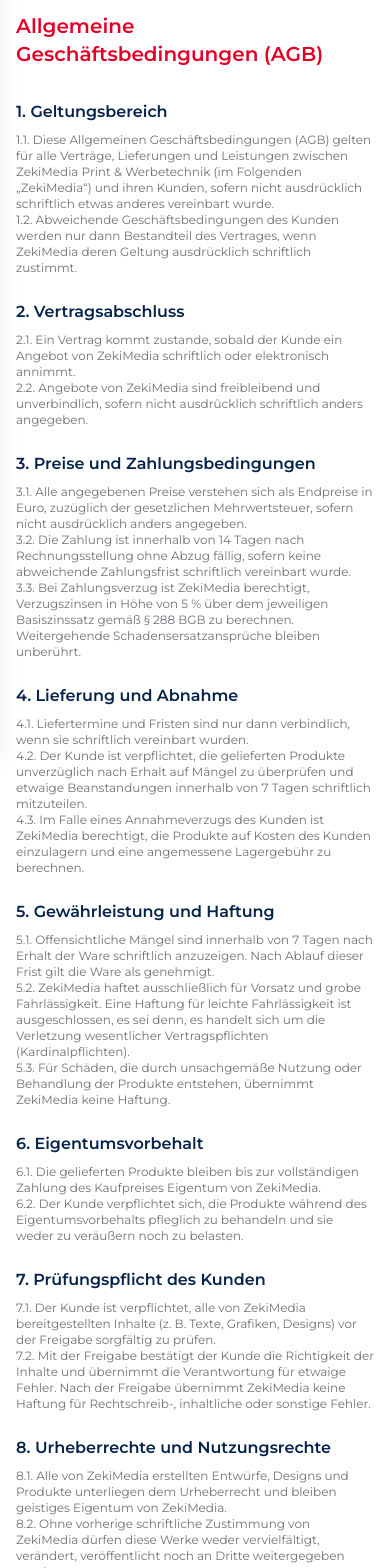
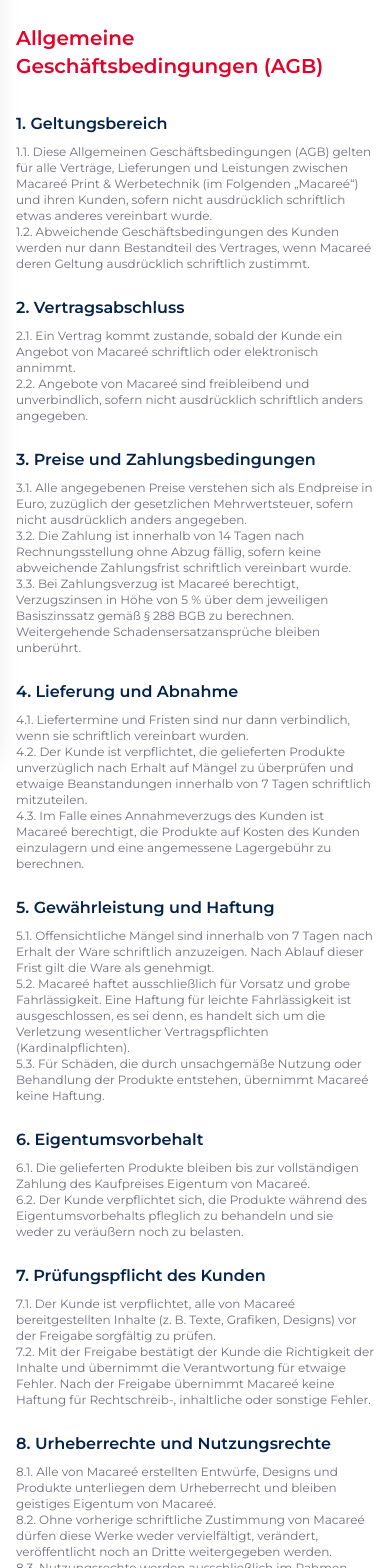
Before and after one commit to t4ner/zekidesign-website, a React (Vite) app: page /agb in a window 390 px wide. Shown: the part 100-1668 px from the top of the page. Built offline with nearby package versions, Linux system fonts and the light colour scheme.

Commit message:
project updated

```diff
--- a/index.html
+++ b/index.html
@@ -9,11 +9,11 @@
     />
 
     <!-- Primary Meta Tags -->
-    <title>ZekiMedia Print & Werbetechnik</title>
-    <meta name="title" content="ZekiMedia Print & Werbetechnik" />
+    <title>Macareé Print & Werbetechnik</title>
+    <meta name="title" content="Macareé Print & Werbetechnik" />
     <meta
       name="description"
-      content="★★★★★ ZekiMedia Print & Werbetechnik in Mannheim ✓ Grafikdesign ✓ Printmedien ✓ Banner & Planen ✓ Schilder ✓ Fensterwerbung ✓ KFZ-Werbung ✓ LED-Werbung ✓ Textildruck ✓ Werbeartikel ✓ Messebau ⚡ ☎ +491733123222"
+      content="★★★★★ Macareé Print & Werbetechnik in Mannheim ✓ Grafikdesign ✓ Printmedien ✓ Banner & Planen ✓ Schilder ✓ Fensterwerbung ✓ KFZ-Werbung ✓ LED-Werbung ✓ Textildruck ✓ Werbeartikel ✓ Messebau ⚡ ☎ +491733123222"
     />
 
     <meta
@@ -22,7 +22,7 @@
     />
 
     <!-- Erweiterte Meta-Tags -->
-    <meta name="author" content="ZekiMedia Print & Werbetechnik" />
+    <meta name="author" content="Macareé Print & Werbetechnik" />
     <meta
       name="robots"
       content="index, follow, max-image-preview:large, max-snippet:-1, max-video-preview:-1"
@@ -35,16 +35,13 @@
     <meta name="mobile-web-app-capable" content="yes" />
     <meta name="theme-color" content="#E40128" />
     <meta name="msapplication-TileColor" content="#E40128" />
-    <meta name="application-name" content="ZekiMedia Print & Werbetechnik" />
-    <meta
-      name="mobile-web-app-title"
-      content="ZekiMedia Print & Werbetechnik"
-    />
+    <meta name="application-name" content="Macareé Print & Werbetechnik" />
+    <meta name="mobile-web-app-title" content="Macareé Print & Werbetechnik" />
 
     <!-- Open Graph / Facebook -->
     <meta property="og:type" content="website" />
-    <meta property="og:url" content="https://zekidesign.de/" />
-    <meta property="og:title" content="ZekiMedia Print & Werbetechnik" />
+    <meta property="og:url" content="https://macaree.de/" />
+    <meta property="og:title" content="Macareé Print & Werbetechnik" />
     <meta
       property="og:description"
       content="Professionelle Dienstleistungen für Grafikdesign, Printmedien, Banner, Schilder, Fenster- & KFZ-Werbung, LED-Werbung, Textildruck, Werbeartikel und Messebau. Innovative Lösungen für Ihre Markenpräsenz mit höchster Qualität."
@@ -52,7 +49,7 @@
     <meta property="og:image" content="/logo/logo2.png" />
     <meta property="og:image:width" content="1200" />
     <meta property="og:image:height" content="630" />
-    <meta property="og:site_name" content="ZekiMedia Print & Werbetechnik" />
+    <meta property="og:site_name" content="Macareé Print & Werbetechnik" />
     <meta property="og:locale" content="de_DE" />
     <meta property="og:locale:alternate" content="en_US" />
 
@@ -63,21 +60,21 @@
     <meta name="ICBM" content="49.4875, 8.4660" />
 
     <!-- Canonical & Language -->
-    <link rel="canonical" href="https://zekidesign.de/" />
-    <link rel="alternate" hreflang="de" href="https://zekidesign.de/" />
+    <link rel="canonical" href="https://macaree.de/" />
+    <link rel="alternate" hreflang="de" href="https://macaree.de/" />
 
     <!-- Schema.org Markup -->
     <script type="application/ld+json">
       {
         "@context": "https://schema.org",
         "@type": "LocalBusiness",
-        "@id": "https://zekidesign.de/#organization",
-        "name": "ZekiMedia Print & Werbetechnik",
+        "@id": "https://macaree.de/#organization",
+        "name": "Macareé Print & Werbetechnik",
         "image": "/logo/logo2.png",
-        "url": "https://zekidesign.de",
+        "url": "https://macaree.de",
         "telephone": "+491733123222",
         "priceRange": "€€",
-        "description": "Mit unserer tiefen Expertise in den Bereichen Grafikdesign, Printmedien, Banner & Planen, Schilder, Fensterwerbung, FZ-Werbung, LED-Werbung, Textildruck, Werbeartikel und Messebau setzen wir bei ZekiMedia innovative und bahnbrechende Techniken in der Werbewelt um. ZekiMedia schreitet auf dem Weg, das prestigeträchtigste Medieninstrument der Branche zu werden, und zeigt unser unerschütterliches Engagement für höchste Qualität.",
+        "description": "Mit unserer tiefen Expertise in den Bereichen Grafikdesign, Printmedien, Banner & Planen, Schilder, Fensterwerbung, FZ-Werbung, LED-Werbung, Textildruck, Werbeartikel und Messebau setzen wir bei Macareé innovative und bahnbrechende Techniken in der Werbewelt um. Macareé schreitet auf dem Weg, das prestigeträchtigste Medieninstrument der Branche zu werden, und zeigt unser unerschütterliches Engagement für höchste Qualität.",
         "areaServed": {
           "@type": "City",
           "name": "Mannheim"
@@ -91,7 +88,7 @@
         },
         "hasOfferCatalog": {
           "@type": "OfferCatalog",
-          "name": "ZekiMedia Print & Werbetechnik Services",
+          "name": "Macareé Print & Werbetechnik Services",
           "itemListElement": [
             {
               "@type": "Offer",
@@ -198,61 +195,61 @@
             "@type": "ListItem",
             "position": 1,
             "name": "Grafikdesign",
-            "item": "https://zekidesign.de/dienstleistungen/grafikdesign"
+            "item": "https://macaree.de/dienstleistungen/grafikdesign"
           },
           {
             "@type": "ListItem",
             "position": 2,
             "name": "Printmedien",
-            "item": "https://zekidesign.de/dienstleistungen/printmedien"
+            "item": "https://macaree.de/dienstleistungen/printmedien"
           },
           {
             "@type": "ListItem",
             "position": 3,
             "name": "Banner & Planen",
-            "item": "https://zekidesign.de/dienstleistungen/banner-&-planen"
+            "item": "https://macaree.de/dienstleistungen/banner-&-planen"
           },
           {
             "@type": "ListItem",
             "position": 4,
             "name": "Schilder",
-            "item": "https://zekidesign.de/dienstleistungen/schilder"
+            "item": "https://macaree.de/dienstleistungen/schilder"
           },
           {
             "@type": "ListItem",
             "position": 5,
             "name": "Fensterwerbung",
-            "item": "https://zekidesign.de/dienstleistungen/fensterwerbung"
+            "item": "https://macaree.de/dienstleistungen/fensterwerbung"
           },
           {
             "@type": "ListItem",
             "position": 6,
             "name": "KFZ-Werbung",
-            "item": "https://zekidesign.de/dienstleistungen/kfz-werbung"
+            "item": "https://macaree.de/dienstleistungen/kfz-werbung"
           },
           {
             "@type": "ListItem",
             "position": 7,
             "name": "LED-Werbung",
-            "item": "https://zekidesign.de/dienstleistungen/led-werbung"
+            "item": "https://macaree.de/dienstleistungen/led-werbung"
           },
           {
             "@type": "ListItem",
             "position": 8,
             "name": "Textildruck",
-            "item": "https://zekidesign.de/dienstleistungen/textildruck"
+            "item": "https://macaree.de/dienstleistungen/textildruck"
           },
           {
             "@type": "ListItem",
             "position": 9,
             "name": "Werbeartikel",
-            "item": "https://zekidesign.de/dienstleistungen/werbeartikel"
+            "item": "https://macaree.de/dienstleistungen/werbeartikel"
           },
           {
             "@type": "ListItem",
             "position": 10,
             "name": "Messebau",
-            "item": "https://zekidesign.de/dienstleistungen/messebau"
+            "item": "https://macaree.de/dienstleistungen/messebau"
           }
         ]
       }
@@ -270,7 +267,7 @@
             "name": "Grafikdesign",
             "description": "Logo Design, Corporate Design, Geschäftsausstattung",
             "image": "/productsImage/design.webp",
-            "url": "https://zekidesign.de/dienstleistungen/grafikdesign",
+            "url": "https://macaree.de/dienstleistungen/grafikdesign",
             "offers": {
               "@type": "Offer",
               "availability": "https://schema.org/InStock",
@@ -284,7 +281,7 @@
             "name": "Printmedien",
             "description": "Flyer, Visitenkarten, Briefpapier",
             "image": "/productsImage/print.webp",
-            "url": "https://zekidesign.de/dienstleistungen/printmedien",
+            "url": "https://macaree.de/dienstleistungen/printmedien",
             "offers": {
               "@type": "Offer",
               "availability": "https://schema.org/InStock",
@@ -298,7 +295,7 @@
             "name": "Banner & Planen",
             "description": "Werbebanner, Mesh-Banner, PVC-Banner",
             "image": "/productsImage/banner.webp",
-            "url": "https://zekidesign.de/dienstleistungen/banner-%26-planen",
+            "url": "https://macaree.de/dienstleistungen/banner-%26-planen",
             "offers": {
               "@type": "Offer",
               "availability": "https://schema.org/InStock",
@@ -312,7 +309,7 @@
             "name": "Schilder",
             "description": "Werbeschilder, Firmenschilder, Leuchtwerbung",
             "image": "/productsImage/schilder.webp",
-            "url": "https://zekidesign.de/dienstleistungen/schilder",
+            "url": "https://macaree.de/dienstleistungen/schilder",
             "offers": {
               "@type": "Offer",
               "availability": "https://schema.org/InStock",
@@ -326,7 +323,7 @@
             "name": "Fensterwerbung",
             "description": "Schaufensterbeschriftung, Glasdekor",
             "image": "/productsImage/fenster.webp",
-            "url": "https://zekidesign.de/dienstleistungen/fensterwerbung",
+            "url": "https://macaree.de/dienstleistungen/fensterwerbung",
             "offers": {
               "@type": "Offer",
               "availability": "https://schema.org/InStock",
@@ -340,7 +337,7 @@
             "name": "KFZ-Werbung",
             "description": "Fahrzeugbeschriftung, KFZ-Folierung",
             "image": "/productsImage/kfz.webp",
-            "url": "https://zekidesign.de/dienstleistungen/kfz-werbung",
+            "url": "https://macaree.de/dienstleistungen/kfz-werbung",
             "offers": {
               "@type": "Offer",
               "availability": "https://schema.org/InStock",
@@ -354,7 +351,7 @@
             "name": "LED-Werbung",
             "description": "3D-Buchstaben, Leuchtkasten, Neon Schriftzug, LED-Textilspannrahmen",
             "image": "/productsImage/led.webp",
-            "url": "https://zekidesign.de/dienstleistungen/led-werbung",
+            "url": "https://macaree.de/dienstleistungen/led-werbung",
             "offers": {
               "@type": "Offer",
               "availability": "https://schema.org/InStock",
@@ -368,7 +365,7 @@
             "name": "Textildruck",
             "description": "T-Shirts, Poloshirts, Arbeitsbekleidung",
             "image": "/productsImage/textilien.webp",
-            "url": "https://zekidesign.de/dienstleistungen/textildruck",
+            "url": "https://macaree.de/dienstleistungen/textildruck",
             "offers": {
               "@type": "Offer",
               "availability": "https://schema.org/InStock",
@@ -382,7 +379,7 @@
             "name": "Werbeartikel",
             "description": "Kugelschreiber, USB-Sticks, Tassen",
             "image": "/productsImage/werbeartikel.webp",
-            "url": "https://zekidesign.de/dienstleistungen/werbeartikel",
+            "url": "https://macaree.de/dienstleistungen/werbeartikel",
             "offers": {
               "@type": "Offer",
               "availability": "https://schema.org/InStock",
@@ -396,7 +393,7 @@
             "name": "Messebau",
             "description": "Messestände, Roll-Ups, Display-Systeme",
             "image": "/productsImage/messebau.webp",
-            "url": "https://zekidesign.de/dienstleistungen/messebau",
+            "url": "https://macaree.de/dienstleistungen/messebau",
             "offers": {
               "@type": "Offer",
               "availability": "https://schema.org/InStock",
--- a/package.json
+++ b/package.json
@@ -1,5 +1,5 @@
 {
-  "name": "zekidesign-website",
+  "name": "macaree-website",
   "private": true,
   "version": "0.0.0",
   "type": "module",
--- a/src/components/Footer.jsx
+++ b/src/components/Footer.jsx
@@ -45,7 +45,7 @@
           />
 
           <ContactButton
-            href="mailto:info@zekimedia.de"
+            href="mailto:info@macaree.de"
             target="_blank"
             icon={
               <svg
@@ -95,7 +95,7 @@
         {/* Bottom Footer */}
         <div className="flex flex-col justify-between pt-8 md:items-center md:flex-row">
           <div className="hidden mb-4 md:block md:mb-0">
-            <img src={Logo} alt="Zekidesign Logo" className="h-10" />
+            <img src={Logo} alt="macaree Logo" className="h-16" />
           </div>
           <div className="flex flex-col gap-6 text-sm md:flex-row text-zinc-400">
             <FooterLink to="/">Home</FooterLink>
@@ -107,7 +107,7 @@
             <FooterLink to="/agb">AGB</FooterLink>
           </div>
           <div className="block mt-10 md:hidden">
-            <img src={Logo} alt="Zekidesign Logo" className="h-10" />
+            <img src={Logo} alt="macaree Logo" className="h-12" />
           </div>
         </div>
       </div>
--- a/src/components/Navbar.jsx
+++ b/src/components/Navbar.jsx
@@ -92,12 +92,12 @@
   );
 
   return (
-    <nav className="z-50">
+    <nav className="z-50 mt-3">
       <div className="container px-4 mx-auto">
         <div className="flex items-center justify-between h-20">
           {/* Logo */}
           <Link to="/" className="flex items-center">
-            <img src={logo} alt="Logo" className="w-40 lg:w-72" />
+            <img src={logo} alt="Logo" className="w-32 lg:w-52" />
           </Link>
 
           {/* Desktop Menu */}
@@ -164,7 +164,7 @@
           <div className="flex flex-col h-full">
             {/* Logo ve Kapatma Butonu */}
             <div className="flex items-center justify-between p-6 border-b border-gray-800">
-              <img src={logo} alt="Logo" className="w-40" />
+              <img src={logo} alt="Logo" className="w-32" />
               <button
                 onClick={() => setIsOpen(false)}
                 className="text-white hover:text-[#E40128] p-2"
--- a/src/pages/Agb.jsx
+++ b/src/pages/Agb.jsx
@@ -16,13 +16,13 @@
       </h2>
       <p className="text-xs text-zinc-500 md:text-base">
         1.1. Diese Allgemeinen Geschäftsbedingungen (AGB) gelten für alle
-        Verträge, Lieferungen und Leistungen zwischen ZekiMedia Print &
-        Werbetechnik (im Folgenden „ZekiMedia“) und ihren Kunden, sofern nicht
+        Verträge, Lieferungen und Leistungen zwischen Macareé Print &
+        Werbetechnik (im Folgenden „Macareé“) und ihren Kunden, sofern nicht
         ausdrücklich schriftlich etwas anderes vereinbart wurde.
       </p>
       <p className="text-xs text-zinc-500 md:text-base">
         1.2. Abweichende Geschäftsbedingungen des Kunden werden nur dann
-        Bestandteil des Vertrages, wenn ZekiMedia deren Geltung ausdrücklich
+        Bestandteil des Vertrages, wenn Macareé deren Geltung ausdrücklich
         schriftlich zustimmt.
       </p>
 
@@ -31,10 +31,10 @@
       </h2>
       <p className="text-xs text-zinc-500 md:text-base">
         2.1. Ein Vertrag kommt zustande, sobald der Kunde ein Angebot von
-        ZekiMedia schriftlich oder elektronisch annimmt.
+        Macareé schriftlich oder elektronisch annimmt.
       </p>
       <p className="text-xs text-zinc-500 md:text-base">
-        2.2. Angebote von ZekiMedia sind freibleibend und unverbindlich, sofern
+        2.2. Angebote von Macareé sind freibleibend und unverbindlich, sofern
         nicht ausdrücklich schriftlich anders angegeben.
       </p>
 
@@ -52,7 +52,7 @@
         vereinbart wurde.
       </p>
       <p className="text-xs text-zinc-500 md:text-base">
-        3.3. Bei Zahlungsverzug ist ZekiMedia berechtigt, Verzugszinsen in Höhe
+        3.3. Bei Zahlungsverzug ist Macareé berechtigt, Verzugszinsen in Höhe
         von 5 % über dem jeweiligen Basiszinssatz gemäß § 288 BGB zu berechnen.
         Weitergehende Schadensersatzansprüche bleiben unberührt.
       </p>
@@ -70,7 +70,7 @@
         innerhalb von 7 Tagen schriftlich mitzuteilen.
       </p>
       <p className="text-xs text-zinc-500 md:text-base">
-        4.3. Im Falle eines Annahmeverzugs des Kunden ist ZekiMedia berechtigt,
+        4.3. Im Falle eines Annahmeverzugs des Kunden ist Macareé berechtigt,
         die Produkte auf Kosten des Kunden einzulagern und eine angemessene
         Lagergebühr zu berechnen.
       </p>
@@ -84,14 +84,14 @@
         genehmigt.
       </p>
       <p className="text-xs text-zinc-500 md:text-base">
-        5.2. ZekiMedia haftet ausschließlich für Vorsatz und grobe
-        Fahrlässigkeit. Eine Haftung für leichte Fahrlässigkeit ist
-        ausgeschlossen, es sei denn, es handelt sich um die Verletzung
-        wesentlicher Vertragspflichten (Kardinalpflichten).
+        5.2. Macareé haftet ausschließlich für Vorsatz und grobe Fahrlässigkeit.
+        Eine Haftung für leichte Fahrlässigkeit ist ausgeschlossen, es sei denn,
+        es handelt sich um die Verletzung wesentlicher Vertragspflichten
+        (Kardinalpflichten).
       </p>
       <p className="text-xs text-zinc-500 md:text-base">
         5.3. Für Schäden, die durch unsachgemäße Nutzung oder Behandlung der
-        Produkte entstehen, übernimmt ZekiMedia keine Haftung.
+        Produkte entstehen, übernimmt Macareé keine Haftung.
       </p>
 
       <h2 className="mt-6 text-base md:text-xl font-semibold text-[#06234B] mb-2">
@@ -99,7 +99,7 @@
       </h2>
       <p className="text-xs text-zinc-500 md:text-base">
         6.1. Die gelieferten Produkte bleiben bis zur vollständigen Zahlung des
-        Kaufpreises Eigentum von ZekiMedia.
+        Kaufpreises Eigentum von Macareé.
       </p>
       <p className="text-xs text-zinc-500 md:text-base">
         6.2. Der Kunde verpflichtet sich, die Produkte während des
@@ -111,14 +111,14 @@
         7. Prüfungspflicht des Kunden
       </h2>
       <p className="text-xs text-zinc-500 md:text-base">
-        7.1. Der Kunde ist verpflichtet, alle von ZekiMedia bereitgestellten
+        7.1. Der Kunde ist verpflichtet, alle von Macareé bereitgestellten
         Inhalte (z. B. Texte, Grafiken, Designs) vor der Freigabe sorgfältig zu
         prüfen.
       </p>
       <p className="text-xs text-zinc-500 md:text-base">
         7.2. Mit der Freigabe bestätigt der Kunde die Richtigkeit der Inhalte
         und übernimmt die Verantwortung für etwaige Fehler. Nach der Freigabe
-        übernimmt ZekiMedia keine Haftung für Rechtschreib-, inhaltliche oder
+        übernimmt Macareé keine Haftung für Rechtschreib-, inhaltliche oder
         sonstige Fehler.
       </p>
 
@@ -126,12 +126,11 @@
         8. Urheberrechte und Nutzungsrechte
       </h2>
       <p className="text-xs text-zinc-500 md:text-base">
-        8.1. Alle von ZekiMedia erstellten Entwürfe, Designs und Produkte
-        unterliegen dem Urheberrecht und bleiben geistiges Eigentum von
-        ZekiMedia.
+        8.1. Alle von Macareé erstellten Entwürfe, Designs und Produkte
+        unterliegen dem Urheberrecht und bleiben geistiges Eigentum von Macareé.
       </p>
       <p className="text-xs text-zinc-500 md:text-base">
-        8.2. Ohne vorherige schriftliche Zustimmung von ZekiMedia dürfen diese
+        8.2. Ohne vorherige schriftliche Zustimmung von Macareé dürfen diese
         Werke weder vervielfältigt, verändert, veröffentlicht noch an Dritte
         weitergegeben werden.
       </p>
@@ -150,7 +149,7 @@
         Widerrufsrecht nach den gesetzlichen Bestimmungen zu.
       </p>
       <p className="text-xs text-zinc-500 md:text-base">
-        9.2. Das Widerrufsrecht erlischt vorzeitig, wenn ZekiMedia mit
+        9.2. Das Widerrufsrecht erlischt vorzeitig, wenn Macareé mit
         ausdrücklicher Zustimmung des Kunden vor Ablauf der Widerrufsfrist mit
         der Ausführung der Leistung begonnen hat.
       </p>
@@ -159,12 +158,12 @@
         10. Datenschutz
       </h2>
       <p className="text-xs text-zinc-500 md:text-base">
-        10.1. ZekiMedia verpflichtet sich, sämtliche personenbezogenen Daten
-        gemäß den geltenden Datenschutzvorschriften vertraulich zu behandeln.
+        10.1. Macareé verpflichtet sich, sämtliche personenbezogenen Daten gemäß
+        den geltenden Datenschutzvorschriften vertraulich zu behandeln.
       </p>
       <p className="text-xs text-zinc-500 md:text-base">
         10.2. Weitere Informationen zum Datenschutz können der
-        Datenschutzerklärung von ZekiMedia entnommen werden.
+        Datenschutzerklärung von Macareé entnommen werden.
       </p>
 
       <h2 className="mt-6 text-base md:text-xl font-semibold text-[#06234B] mb-2">
@@ -172,8 +171,8 @@
       </h2>
       <p className="text-xs text-zinc-500 md:text-base">
         11.1. Gerichtsstand für alle Streitigkeiten aus diesem
-        Vertragsverhältnis ist der Sitz von ZekiMedia, sofern der Kunde
-        Kaufmann, eine juristische Person des öffentlichen Rechts oder ein
+        Vertragsverhältnis ist der Sitz von Macareé, sofern der Kunde Kaufmann,
+        eine juristische Person des öffentlichen Rechts oder ein
         öffentlich-rechtliches Sondervermögen ist.
       </p>
       <p className="text-xs text-zinc-500 md:text-base">
--- a/src/pages/Impressum.jsx
+++ b/src/pages/Impressum.jsx
@@ -11,7 +11,7 @@
         Impressum
       </h1>
       <h2 className="text-base md:text-xl font-semibold text-[#06234B] mb-2">
-        ZekiMedia Print & Werbetechnik
+        Macareé Print & Werbetechnik
       </h2>
       <p className="text-xs text-zinc-500 md:text-base ">Inhaber: Zeki Aktas</p>
       <p className="text-xs text-zinc-500 md:text-base ">Hans-Thoma-Str. 34</p>
@@ -22,10 +22,10 @@
       <p className="text-xs text-zinc-500 md:text-base ">
         E-Mail:{" "}
         <a
-          href="mailto:info@zekimedia.de"
+          href="mailto:info@Macareé.de"
           className="text-xs hover:underline text-zinc-500 md:text-base"
         >
-          info@zekimedia.de
+          info@macaree.de
         </a>
       </p>
       <p className="text-xs text-zinc-500 md:text-base ">
@@ -41,7 +41,7 @@
         Rechtliche Hinweise:
       </h2>
       <p className="text-xs text-zinc-500 md:text-base ">
-        ZekiMedia Print & Werbetechnik prüft und aktualisiert die Informationen
+        Macareé Print & Werbetechnik prüft und aktualisiert die Informationen
         auf dieser Webseite regelmäßig. Trotz aller Sorgfalt können sich Daten
         und Informationen zwischenzeitlich geändert haben. Eine Haftung,
         Garantie oder sonstiges Einstehen für die Aktualität, Richtigkeit und
@@ -50,27 +50,27 @@
       </p>
       <p className="mt-2 text-xs text-zinc-500 md:text-base ">
         Gleiches gilt auch für alle anderen Webseiten, auf die direkt mittels
-        Hyperlink oder in sonstiger Weise verwiesen wird. ZekiMedia Print &
+        Hyperlink oder in sonstiger Weise verwiesen wird. Macareé Print &
         Werbetechnik ist für den Inhalt der Webseiten, die aufgrund einer
         solchen Verbindung oder eines Hinweises erreicht werden, nicht
         verantwortlich.
       </p>
       <p className="mt-2 text-xs text-zinc-500 md:text-base ">
-        ZekiMedia Print & Werbetechnik lehnt ausdrücklich jegliche Form der
+        Macareé Print & Werbetechnik lehnt ausdrücklich jegliche Form der
         Haftung – ob Vertragshaftung, Deliktshaftung, Gefährdungshaftung oder
         sonstiger Haftung – für direkten oder indirekten Schadensersatz, Ersatz
         des beiläufig entstandenen Schadens, Strafe einschließlich
         Schadensersatz oder konkrete Schäden, die daraus resultieren oder in
-        Zusammenhang damit stehen, dass die Webseite von ZekiMedia Print &
+        Zusammenhang damit stehen, dass die Webseite von Macareé Print &
         Werbetechnik aufgerufen, benutzt oder nicht benutzt werden kann, oder
         mit einem Leistungsausfall, einer Unterbrechung, einem Defekt, einer
         Übertragungsverzögerung, einem Computervirus oder sonstigen schädlichen
         Elementen oder einem Leitungs- und Systemausfall in Zusammenhang mit der
-        Webseite steht, unabhängig davon, ob ZekiMedia Print & Werbetechnik sich
+        Webseite steht, unabhängig davon, ob Macareé Print & Werbetechnik sich
         der Möglichkeit solcher Schäden bewusst ist oder nicht, ab.
       </p>
       <p className="mt-2 text-xs text-zinc-500 md:text-base ">
-        Darüber hinaus behält sich ZekiMedia Print & Werbetechnik das Recht vor,
+        Darüber hinaus behält sich Macareé Print & Werbetechnik das Recht vor,
         Änderungen oder Ergänzungen der bereitgestellten Informationen
         vorzunehmen.
       </p>
```
Also changed, not shown: src/pages/Datenschut.jsx (+5 -4 lines), public/logo/logo.webp, 24 other files (tests, documents, lock files or other folders).
